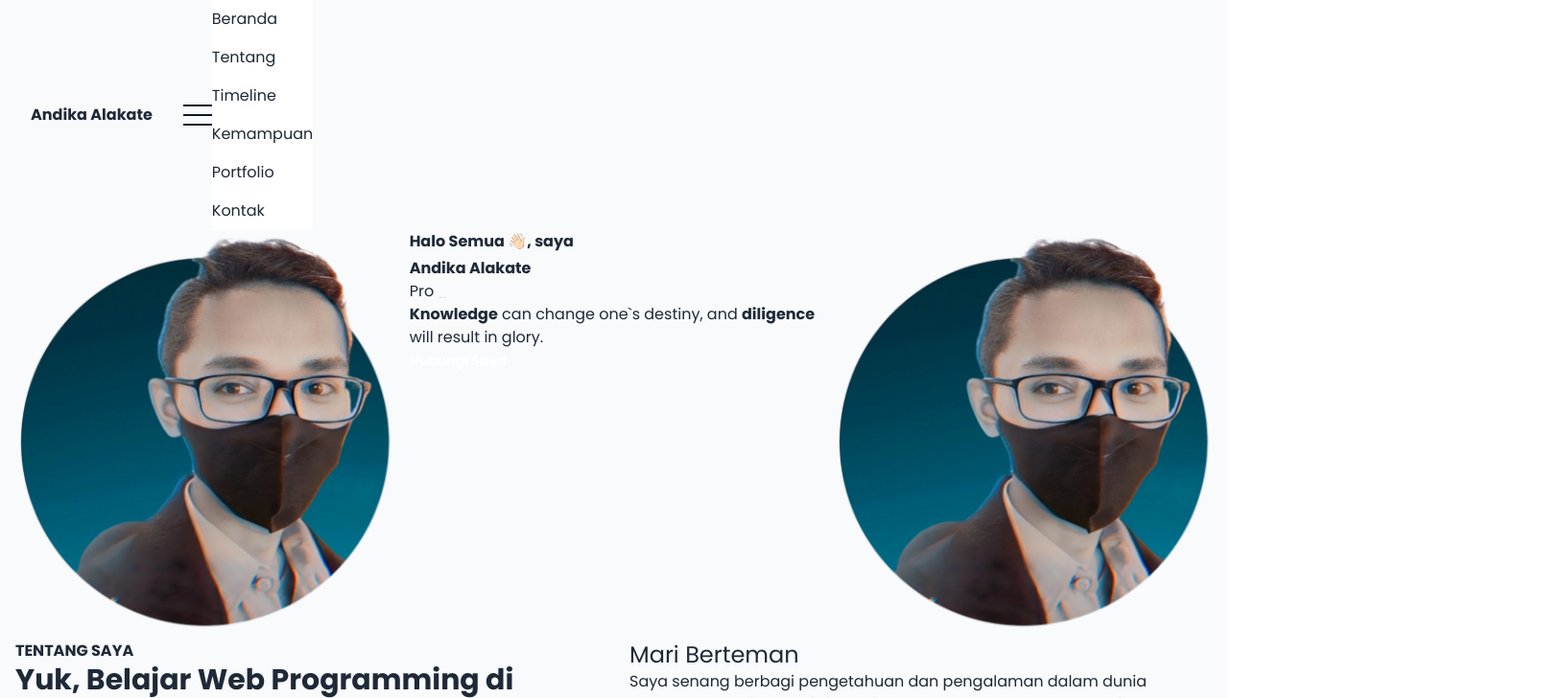
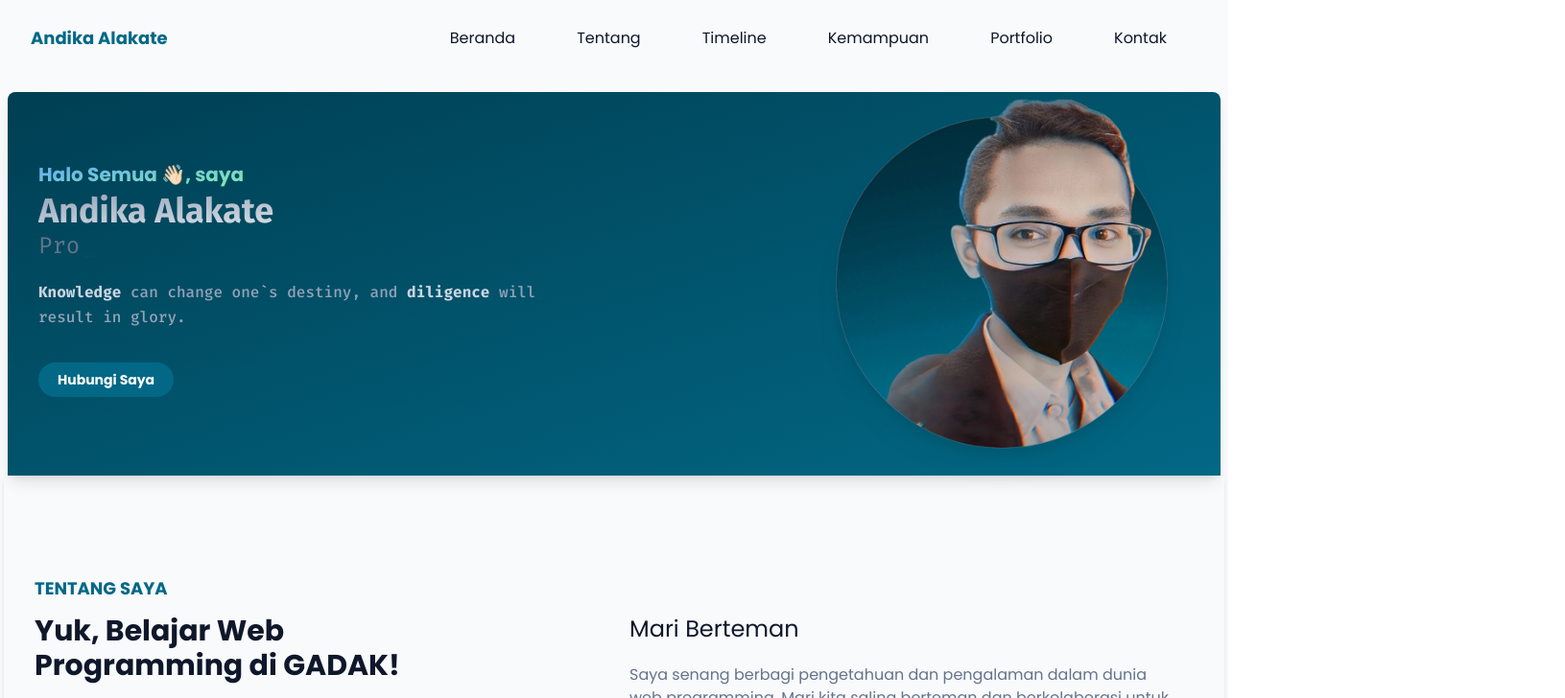
Before and after one commit to andikaalakate/next-portfolio, a Next.js app: page / in a window 1280 px wide. Shown: the top 728 px of the page at 96% size, 1631 px wide, since content can reach past the window. Built offline with nearby package versions, Linux system fonts and the light colour scheme; some icons are missing.

Commit message:
Update tailwind.config.js

```diff
--- a/tailwind.config.js
+++ b/tailwind.config.js
@@ -7,6 +7,7 @@ module.exports = {
   content: [
     "./src/pages/**/*.{js,ts,jsx,tsx,mdx}",
     "./src/components/**/*.{js,ts,jsx,tsx,mdx}",
+    "./src/sections/**/*.{js,ts,jsx,tsx,mdx}",
     "./src/app/**/*.{js,ts,jsx,tsx,mdx}",
   ],
   theme: {
```
